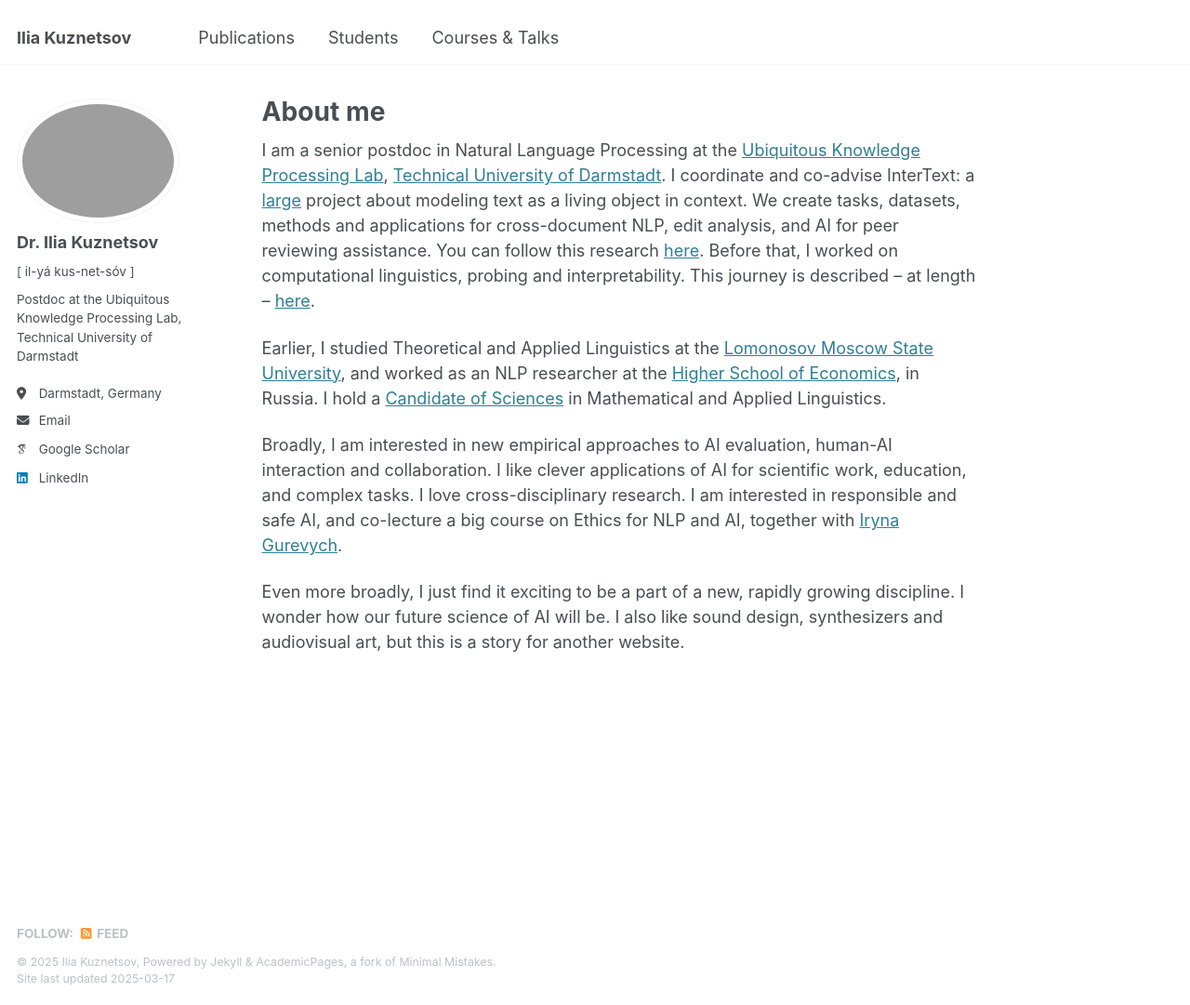
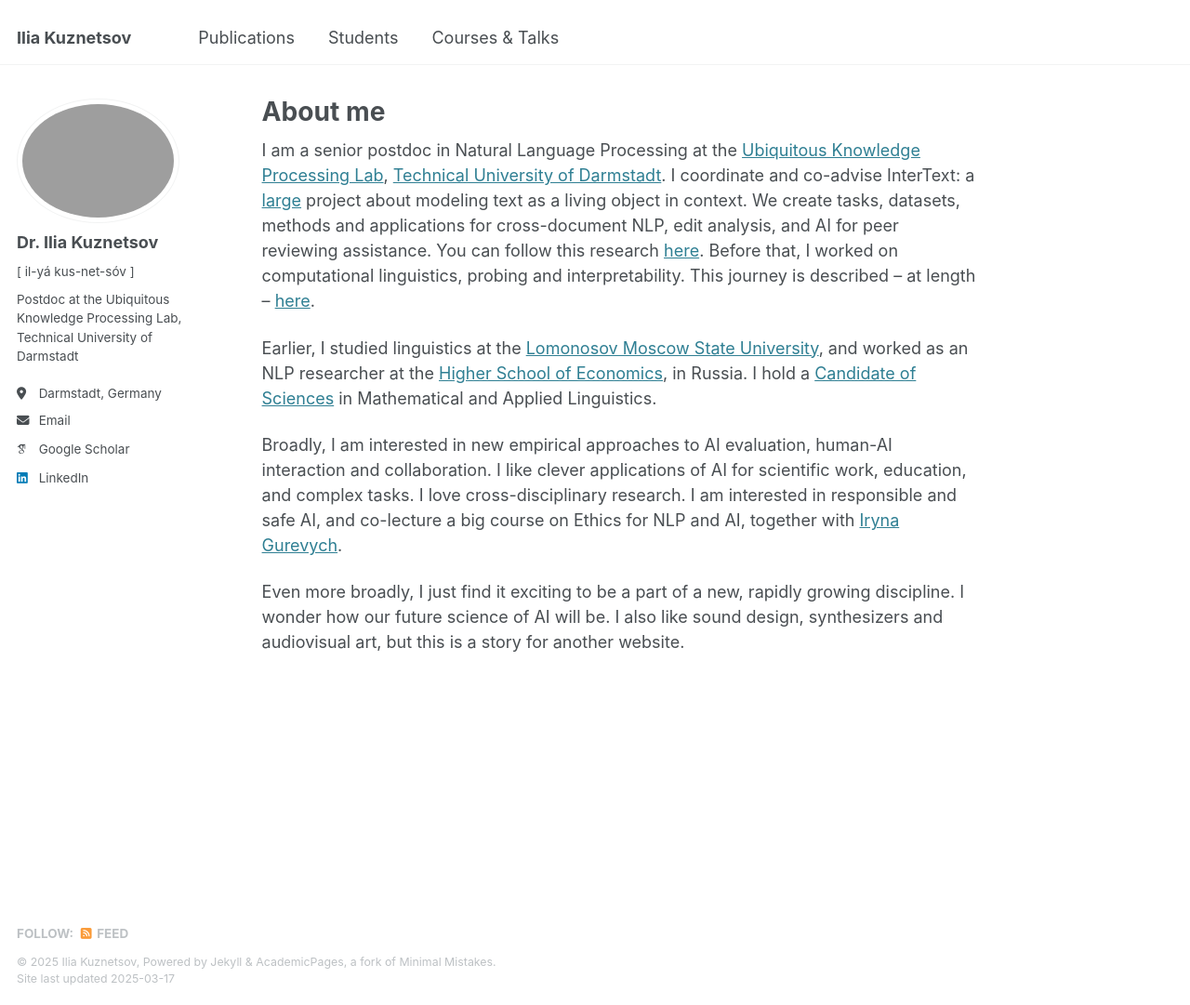
Before and after one commit to iokuznetsov/iokuznetsov.github.io, a Jekyll site: the page built from _pages/about.md, in a window 1280 px wide and 1081 px high. Shown: the whole window at 93% size. Built offline with Jekyll 4.4.1, drawn with Linux system fonts in a browser that asks for light colours; some web fonts are replaced.

Commit message:
Update about.md

```diff
--- a/_pages/about.md
+++ b/_pages/about.md
@@ -14,7 +14,7 @@
 Before that, I worked on computational linguistics, probing and interpretability.
 This journey is described – at length – [here](https://tuprints.ulb.tu-darmstadt.de/19851/).
 
-Earlier, I studied Theoretical and Applied Linguistics at the [Lomonosov Moscow State University](https://lomonosov.university), and worked as an NLP researcher at the [Higher School of Economics](https://www.hse.ru/en/), in Russia. I hold a [Candidate of Sciences](https://en.wikipedia.org/wiki/Candidate_of_Sciences) in Mathematical and Applied Linguistics.
+Earlier, I studied linguistics at the [Lomonosov Moscow State University](https://lomonosov.university), and worked as an NLP researcher at the [Higher School of Economics](https://www.hse.ru/en/), in Russia. I hold a [Candidate of Sciences](https://en.wikipedia.org/wiki/Candidate_of_Sciences) in Mathematical and Applied Linguistics.
 
 Broadly, I am interested in new empirical approaches to AI evaluation, human-AI interaction and collaboration. I like clever applications of AI for scientific work, education, and complex tasks.
 I love cross-disciplinary research. I am interested in responsible and safe AI, and co-lecture a big course on Ethics for NLP and AI, together with [Iryna Gurevych](https://www.informatik.tu-darmstadt.de/ukp/ukp_home/head_ukp/index.en.jsp).
```
